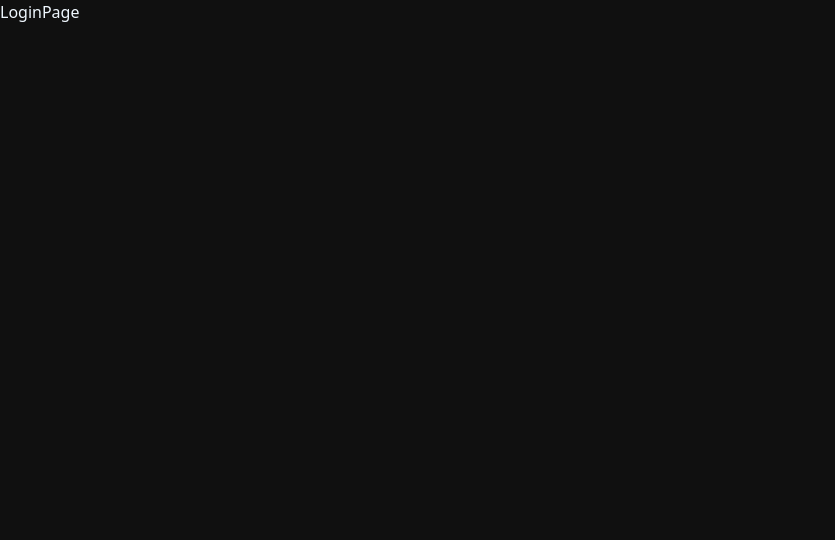
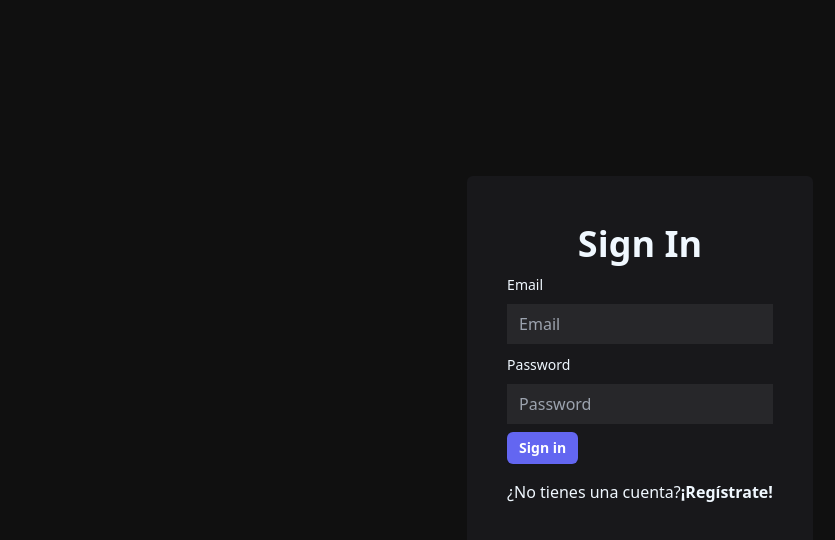
Before and after one commit to SebastianGarciaGuerrero/proyectofinal, a React (Vite) app in the folder frontend/: page /login in a window 1280 px wide. Shown: the top 540 px of the page, without its empty margins (0-835 px from the left). Built offline with nearby package versions, Linux system fonts and the light colour scheme.

Commit message:
LoginPage y captura de datos

```diff
--- a/frontend/src/App.jsx
+++ b/frontend/src/App.jsx
@@ -6,6 +6,7 @@
 import { TasksPage } from "./pages/TasksPage";
 import { TaskFormPage } from "./pages/TaskFormPage";
 import { ProfilePage } from "./pages/ProfilePage";
+import { NotFound } from "./pages/NotFound";
 
 function App() {
   return (
@@ -19,6 +20,7 @@
       <Route path="/tasks/new" element={<TaskFormPage />} />
       <Route path="/tasks/1/edit" element={<TaskFormPage />} />
       <Route path="/profile" element={<ProfilePage />} />
+      <Route path="*" element={<NotFound />} />
     </Routes>
   );
 }
--- a/frontend/src/components/ui/Card.jsx
+++ b/frontend/src/components/ui/Card.jsx
@@ -1,3 +1,3 @@
 export const Card = ({ children }) => {
-  return <div className="bg-zinc-900 p-14 rounded-md">{children}</div>;
+  return <div className="bg-zinc-900 p-10 rounded-md">{children}</div>;
 };
--- /dev/null
+++ b/frontend/src/components/ui/Label.jsx
@@ -0,0 +1,10 @@
+export const Label = ({ children, htmlFor }) => {
+  return (
+    <label
+      className="black text-sm font-medium text-grey-400"
+      htmlFor={htmlFor}
+    >
+      {children}
+    </label>
+  );
+};
--- a/frontend/src/components/ui/index.js
+++ b/frontend/src/components/ui/index.js
@@ -1,3 +1,4 @@
 export { Button } from "./Button";
 export { Card } from "./Card";
 export { Input } from "./Input";
+export { Label } from "./Label";
--- a/frontend/src/pages/LoginPage.jsx
+++ b/frontend/src/pages/LoginPage.jsx
@@ -1,7 +1,43 @@
-
+import { Card, Input, Button, Label } from "../components/ui";
+import { Link } from "react-router-dom";
+import { useForm } from "react-hook-form";
 
 export const LoginPage = () => {
+  const { register, handleSubmit } = useForm();
+
+  const onSubmit = handleSubmit((data) => {
+    console.log(data);
+  });
+
   return (
-    <div>LoginPage</div>
-  )
-}
+    <div className="h-[calc(100vh-64px)] flex justify-center items-center">
+      <Card>
+        <h1 className="text-4xl font-bold my-2 text-center">Sign In</h1>
+
+        <form onSubmit={onSubmit}>
+          <Label htmlFor="email">Email</Label>
+          <Input
+            type="email"
+            placeholder="Email"
+            {...register("email", { required: true })}
+          />
+
+          <Label htmlFor="password">Password</Label>
+          <Input
+            type="password"
+            placeholder="Password"
+            {...register("password", { required: true })}
+          />
+
+          <Button>Sign in</Button>
+          <div className="flex justify-between my-4">
+            <p>¿No tienes una cuenta?</p>
+            <Link to="/register" className="font-bold">
+              ¡Regístrate!
+            </Link>
+          </div>
+        </form>
+      </Card>
+    </div>
+  );
+};
--- /dev/null
+++ b/frontend/src/pages/NotFound.jsx
@@ -0,0 +1,15 @@
+import { Link } from "react-router-dom";
+import { Card } from "../components/ui";
+
+export const NotFound = () => {
+  return (
+    <div className="h-[calc(100vh-64px)] flex justify-center items-center">
+      <Card>
+        <h1 className="text-4xl font-bold my-2">Página no encontrada</h1>
+        <h3 className="text-2xl">Error 404</h3>
+
+        <Link to="/">Volver al inicio</Link>
+      </Card>
+    </div>
+  );
+};
--- a/frontend/src/pages/RegisterPage.jsx
+++ b/frontend/src/pages/RegisterPage.jsx
@@ -1,4 +1,5 @@
-import { Button, Input, Card } from "../components/ui";
+import { Button, Input, Card, Label } from "../components/ui";
+import { Link } from "react-router-dom";
 import { useForm } from "react-hook-form";
 import axios from "axios";
 
@@ -11,7 +12,7 @@
 
   const onSubmit = handleSubmit(async (data) => {
     const res = await axios.post("http://localhost:3000/api/signup", data, {
-      withCredentials: true
+      withCredentials: true,
     });
     console.log(res);
   });
@@ -19,27 +20,31 @@
   return (
     <div className="h-[calc(100vh-64px)] flex items-center justify-center">
       <Card>
-        <div className="text-2xl font-bold">Register</div>
+        <div className="text-2xl font-bold">Registro</div>
 
         <form onSubmit={onSubmit}>
+          <Label htmlFor="nombre">Nombre</Label>
           <Input
             type="text"
-            placeholder="enter your first name"
+            placeholder="Ingrese su primer nombre"
             {...register("name", { required: true })}
           />
 
           {errors.name && <p className="text-red-500"> Name is required </p>}
+
+          <Label htmlFor="email">Correo</Label>
           <Input
             type="email"
-            placeholder="email@example.com"
+            placeholder="Ingrese su correo eléctronico"
             {...register("email", { required: true })}
           />
 
           {errors.email && <p className="text-red-500"> Email is required </p>}
 
+          <Label htmlFor="contraseña">Contraseña</Label>
           <Input
             type="password"
-            placeholder="enter your password here"
+            placeholder="Crea una contraseña"
             {...register("password", { required: true })}
           />
 
@@ -47,6 +52,13 @@
             <p className="text-red-500"> Password is required </p>
           )}
           <Button>Register</Button>
+
+          <div className="flex justify-between my-4">
+            <p>¿Ya tienes una cuenta?</p>
+            <Link to="/login" className="font-bold">
+              ¡Inscríbete!
+            </Link>
+          </div>
         </form>
       </Card>
     </div>
```
